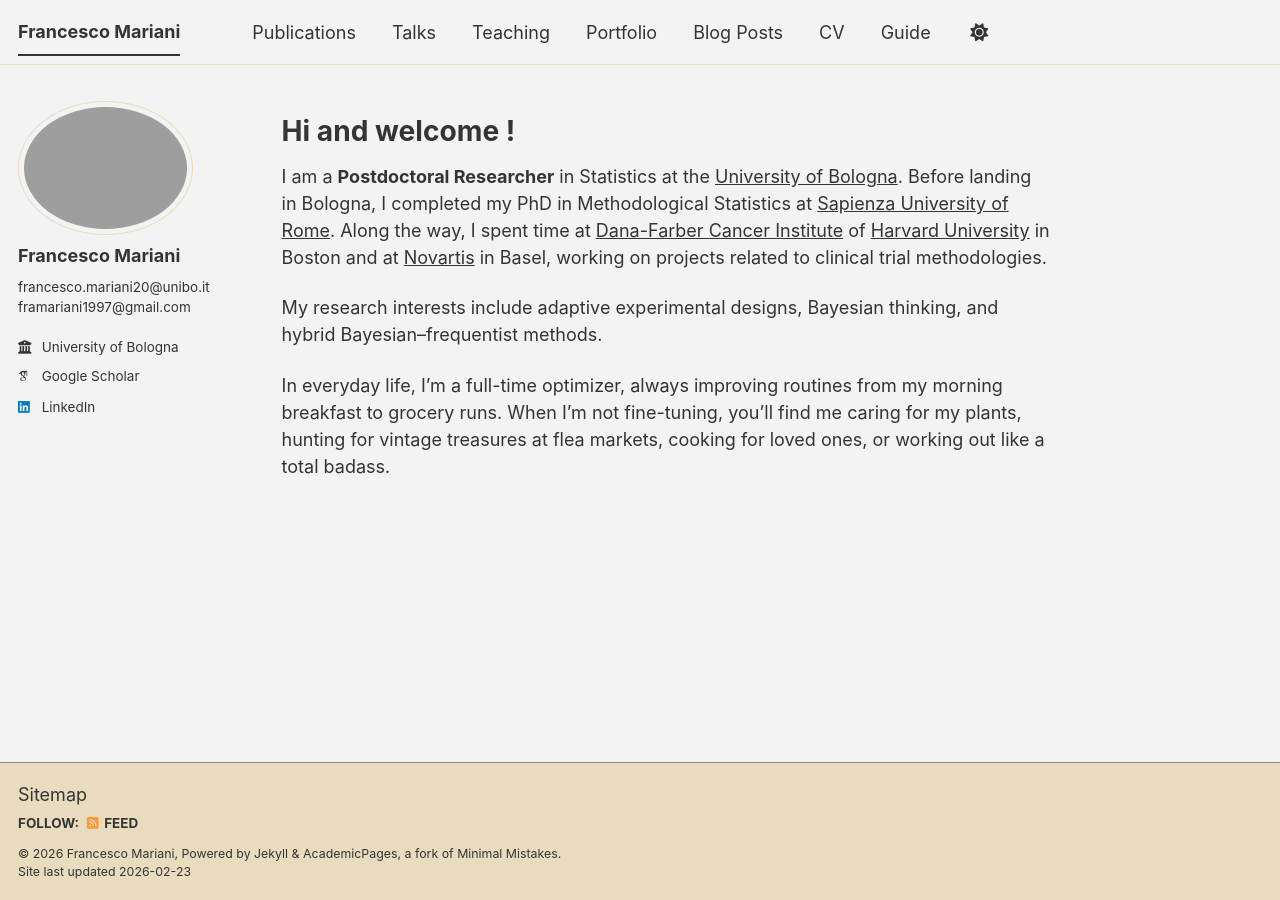
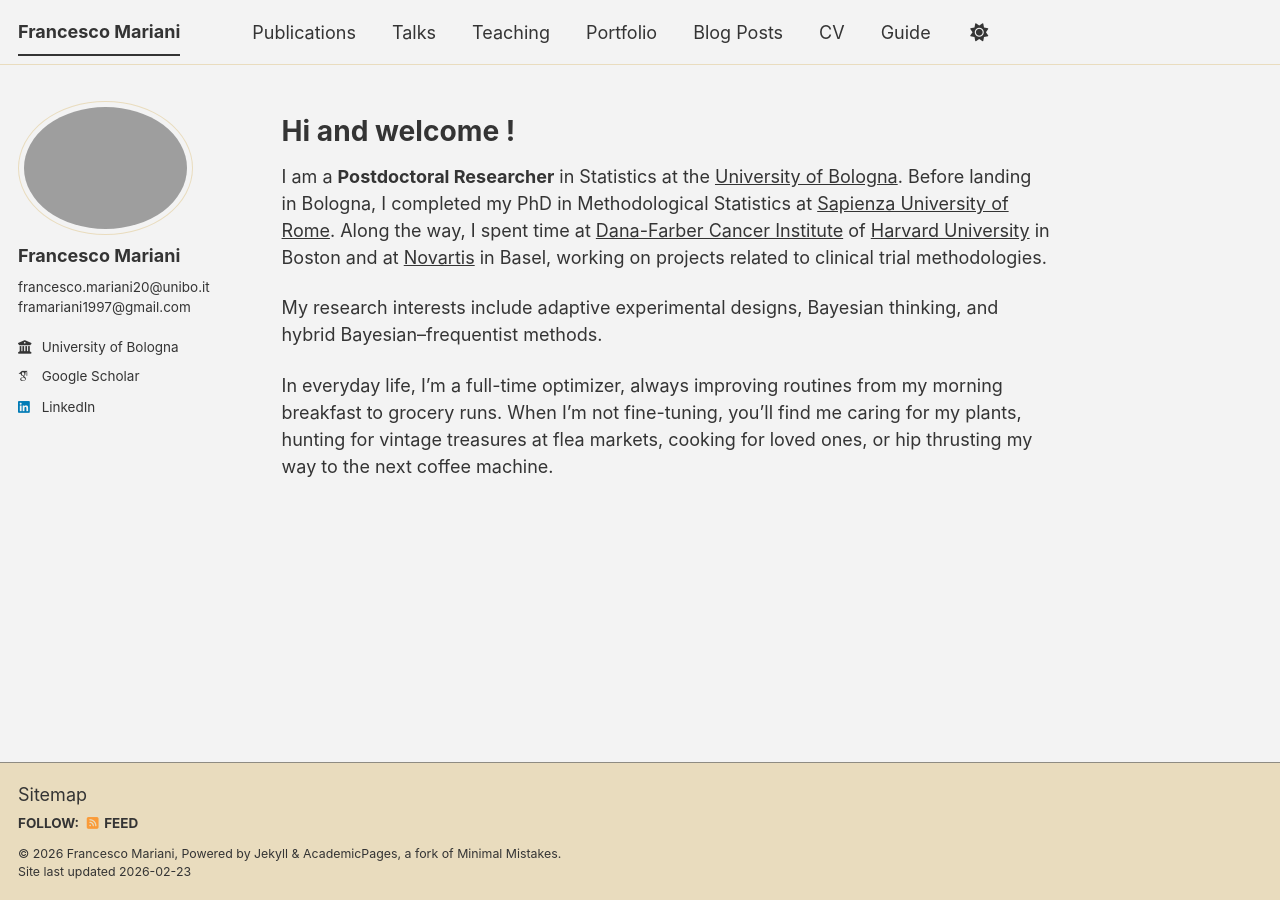
Before and after one commit to framar1997/framar1997.github.io, a Jekyll site: the page built from _pages/about.md, in a window 1280 px wide. Built offline with Jekyll 4.4.1, drawn with Linux system fonts in a browser that asks for light colours; some web fonts are replaced; a script bundle is joined from its source files by our own code; library files that are not in the unit come from our copies.

Commit message:
Update about.md

```diff
--- a/_pages/about.md
+++ b/_pages/about.md
@@ -12,4 +12,4 @@ I am a **Postdoctoral Researcher** in Statistics at the [University of Bologna](
 
 My research interests include adaptive experimental designs, Bayesian thinking, and hybrid Bayesian–frequentist methods.
 
-In everyday life, I’m a full-time optimizer, always improving routines from my morning breakfast to grocery runs. When I’m not fine-tuning, you’ll find me caring for my plants, hunting for vintage treasures at flea markets, cooking for loved ones, or working out like a total badass.
+In everyday life, I’m a full-time optimizer, always improving routines from my morning breakfast to grocery runs. When I’m not fine-tuning, you’ll find me caring for my plants, hunting for vintage treasures at flea markets, cooking for loved ones, or hip thrusting my way to the next coffee machine.
```
